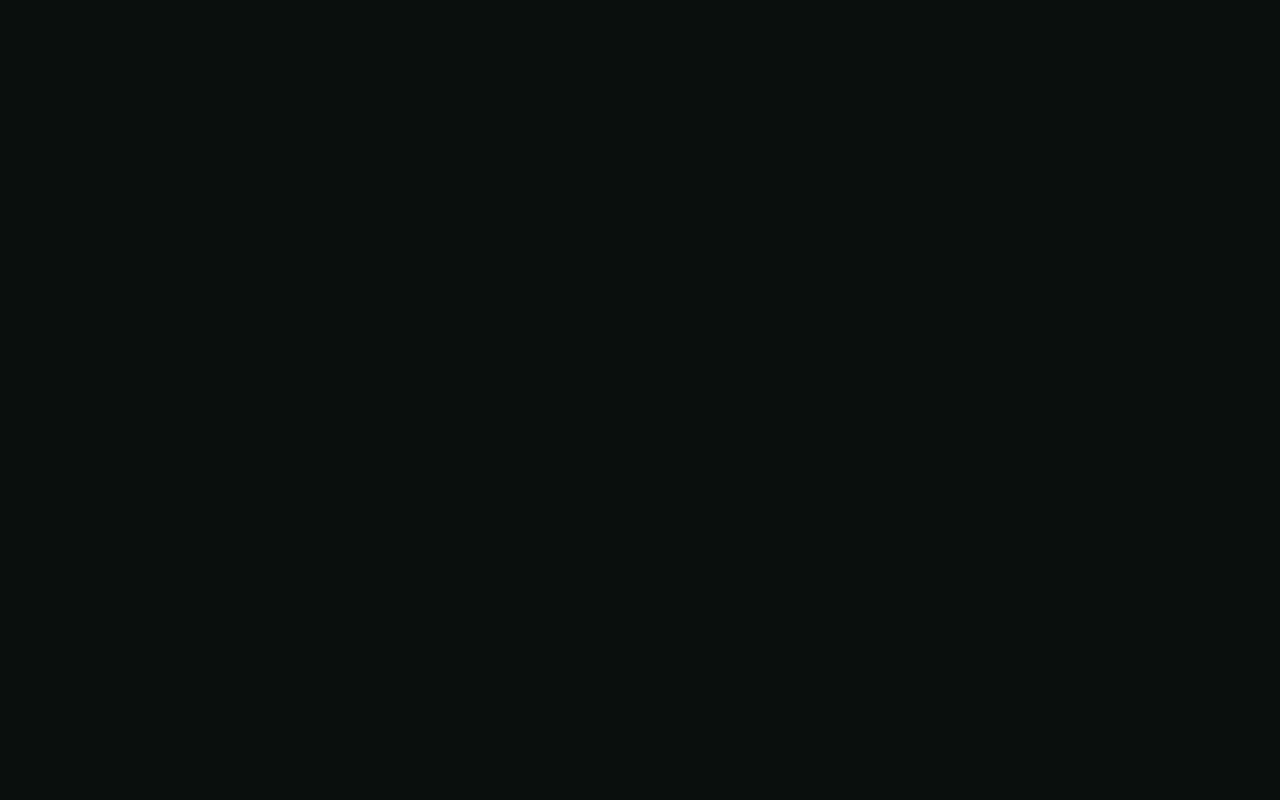
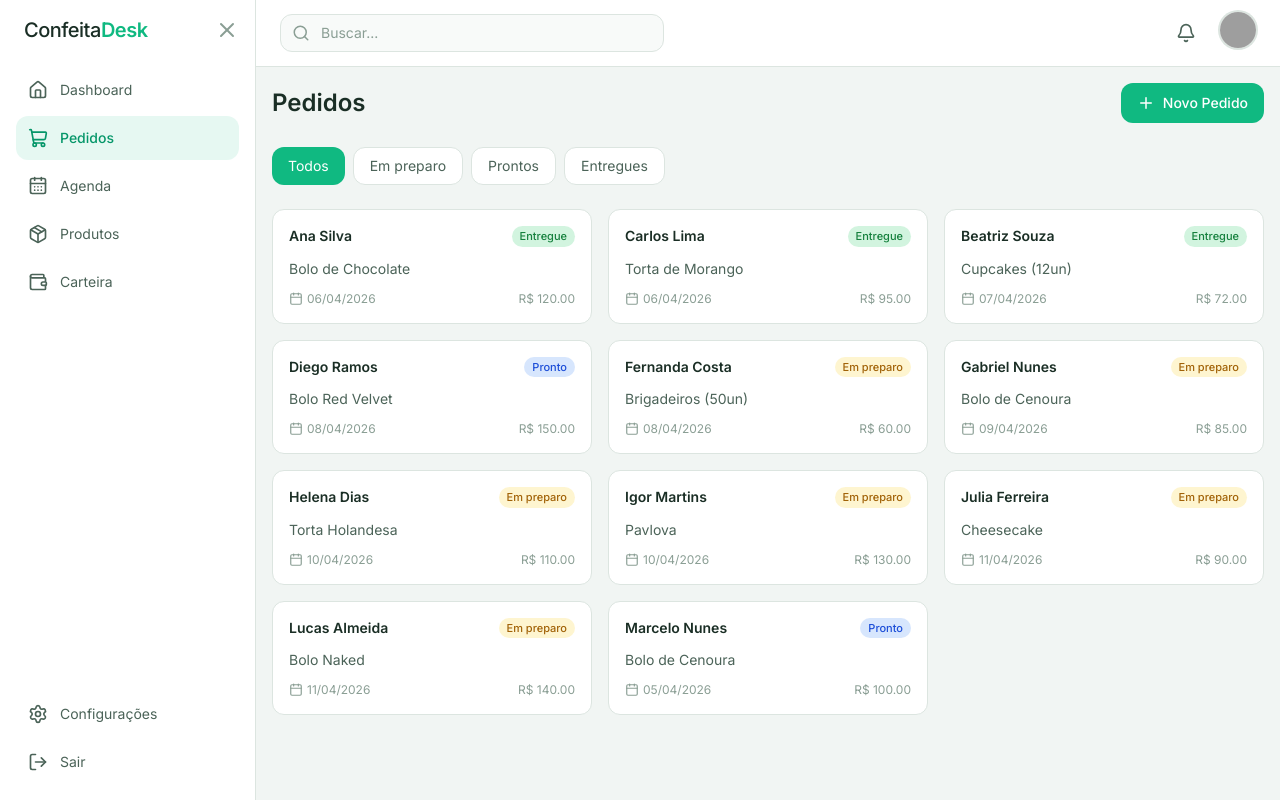
Before and after one commit to Diogo-Pires01/confeita-desk, a React (Vite) app in the folder frontend/: page /dashboard/pedidos in a window 1280 px wide. Before the commit this address had no page. Built offline with nearby package versions, Linux system fonts and the light colour scheme; grey boxes are pictures that could not be loaded.

Commit message:
Add order page c/ dados mock

```diff
--- a/frontend/src/App.tsx
+++ b/frontend/src/App.tsx
@@ -5,6 +5,7 @@ import Login from './pages/auth/Login';
 
 import DashboardLayout from './layouts/DashboardLayout';
 import Dashboard from './pages/dashboard/Dashboard';
+import Orders from './pages/orders/Orders';
 
 export default function AppRoutes() {
   return (
@@ -14,6 +15,7 @@ export default function AppRoutes() {
         <Route path="/login" element={<Login />} />
         <Route path="/dashboard" element={<DashboardLayout />}>
           <Route index element={<Dashboard />} />
+          <Route path="pedidos" element={<Orders />} />
         </Route>
       </Routes>
     </BrowserRouter>
--- /dev/null
+++ b/frontend/src/components/orders/OrderCard.tsx
@@ -0,0 +1,52 @@
+import { Calendar } from 'lucide-react';
+import type { Order, OrderStatus } from '../../types/order';
+
+const statusStyle: Record<OrderStatus, string> = {
+  preparo: 'bg-status-producao/20 text-yellow-700',
+  pronto: 'bg-status-pronto/20 text-blue-700',
+  entregue: 'bg-status-entregue/20 text-green-700',
+};
+
+const statusLabel: Record<OrderStatus, string> = {
+  preparo: 'Em preparo',
+  pronto: 'Pronto',
+  entregue: 'Entregue',
+};
+
+function formatDate(date: string) {
+  const [y, m, d] = date.split('-');
+  return `${d}/${m}/${y}`;
+}
+
+interface OrderCardProps {
+  order: Order;
+}
+
+export default function OrderCard({ order }: OrderCardProps) {
+  return (
+    <div className="bg-dash-surface border border-dash-border rounded-xl p-4 flex flex-col gap-3">
+      <div className="flex items-center justify-between">
+        <h3 className="text-sm font-semibold text-dash-text-main">
+          {order.customer}
+        </h3>
+        <span
+          className={`text-[11px] font-medium px-2 py-0.5 rounded-full ${statusStyle[order.status]}`}
+        >
+          {statusLabel[order.status]}
+        </span>
+      </div>
+
+      <p className="text-sm text-dash-text-soft">{order.product}</p>
+
+      <div className="flex items-center justify-between text-xs text-dash-text-muted">
+        <span className="flex items-center gap-1">
+          <Calendar size={14} />
+          {formatDate(order.date)}
+        </span>
+        <span className="flex items-center gap-1">
+          R$ {order.total.toFixed(2)}
+        </span>
+      </div>
+    </div>
+  );
+}
--- /dev/null
+++ b/frontend/src/components/orders/StatusFilter.tsx
@@ -0,0 +1,35 @@
+import type { OrderStatus } from '../../types/order';
+
+type FilterValue = OrderStatus | 'todos';
+
+const filters: { label: string; value: FilterValue }[] = [
+  { label: 'Todos', value: 'todos' },
+  { label: 'Em preparo', value: 'preparo' },
+  { label: 'Prontos', value: 'pronto' },
+  { label: 'Entregues', value: 'entregue' },
+];
+
+interface StatusFilterProps {
+  active: FilterValue;
+  onChange: (value: FilterValue) => void;
+}
+
+export default function StatusFilter({ active, onChange }: StatusFilterProps) {
+  return (
+    <div className="flex gap-2">
+      {filters.map(({ label, value }) => (
+        <button
+          key={value}
+          onClick={() => onChange(value)}
+          className={`text-sm px-4 py-2 rounded-xl transition ${
+            active === value
+              ? 'bg-primary text-white'
+              : 'bg-dash-surface border border-dash-border text-dash-text-soft hover:bg-dash-hover'
+          }`}
+        >
+          {label}
+        </button>
+      ))}
+    </div>
+  );
+}
--- /dev/null
+++ b/frontend/src/pages/orders/Orders.tsx
@@ -0,0 +1,40 @@
+import { useState } from 'react';
+import { mockOrders } from '../../mocks/dashboard';
+import OrderCard from '../../components/orders/OrderCard';
+import StatusFilter from '../../components/orders/StatusFilter';
+import { NewOrderButton } from '../../components/dashboard/NewOrderButton';
+import type { OrderStatus } from '../../types/order';
+
+type FilterValue = OrderStatus | 'todos';
+
+export default function Orders() {
+  const [filter, setFilter] = useState<FilterValue>('todos');
+
+  const filtered =
+    filter === 'todos'
+      ? mockOrders
+      : mockOrders.filter((o) => o.status === filter);
+
+  return (
+    <div className="space-y-6">
+      <div className="flex items-center justify-between">
+        <h1 className="text-2xl font-semibold text-dash-text-main">Pedidos</h1>
+        <NewOrderButton />
+      </div>
+
+      <StatusFilter active={filter} onChange={setFilter} />
+
+      <div className="grid grid-cols-3 gap-4">
+        {filtered.map((order) => (
+          <OrderCard key={order.id} order={order} />
+        ))}
+      </div>
+
+      {filtered.length === 0 && (
+        <p className="text-sm text-dash-text-muted text-center py-8">
+          Nenhum pedido encontrado.
+        </p>
+      )}
+    </div>
+  );
+}
```
